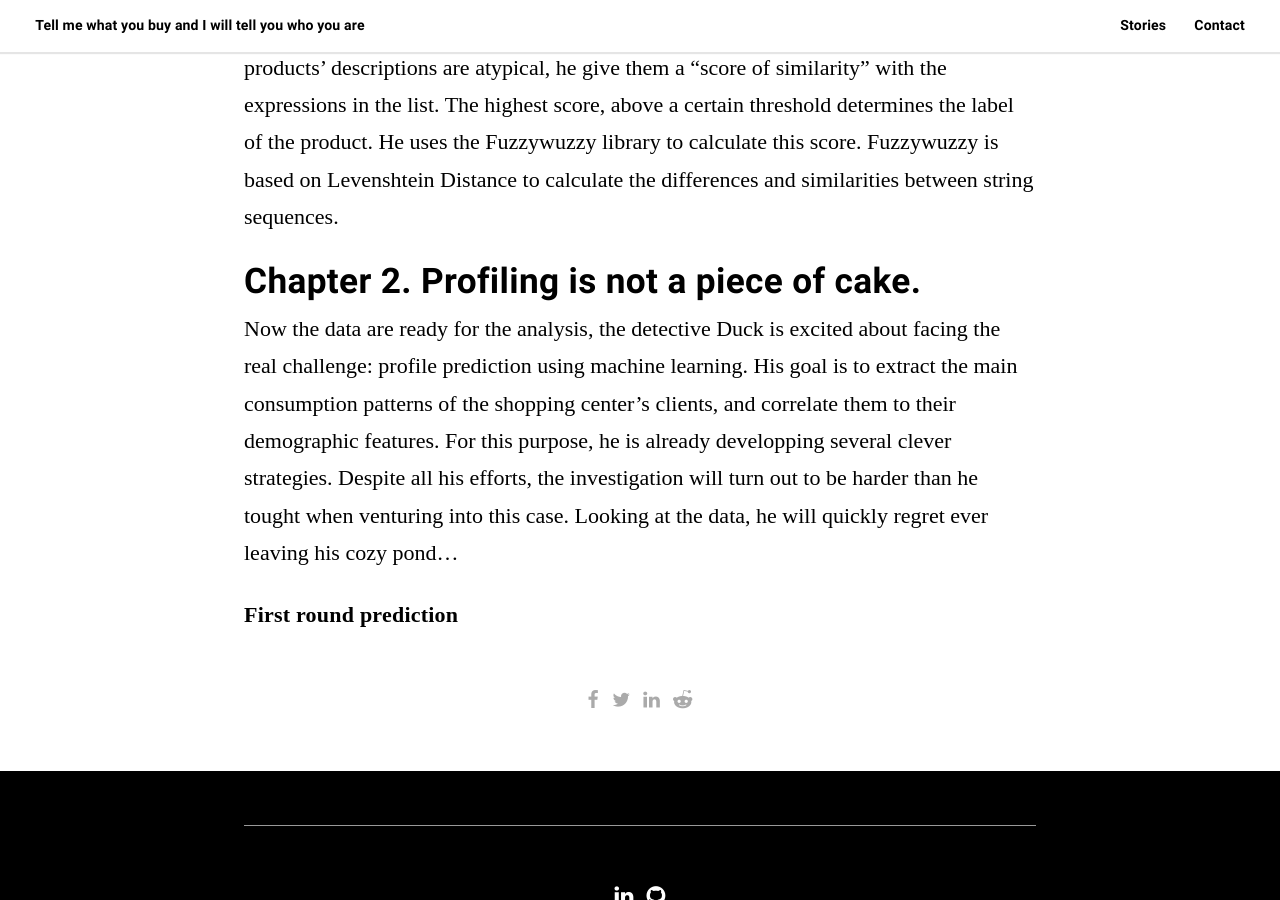
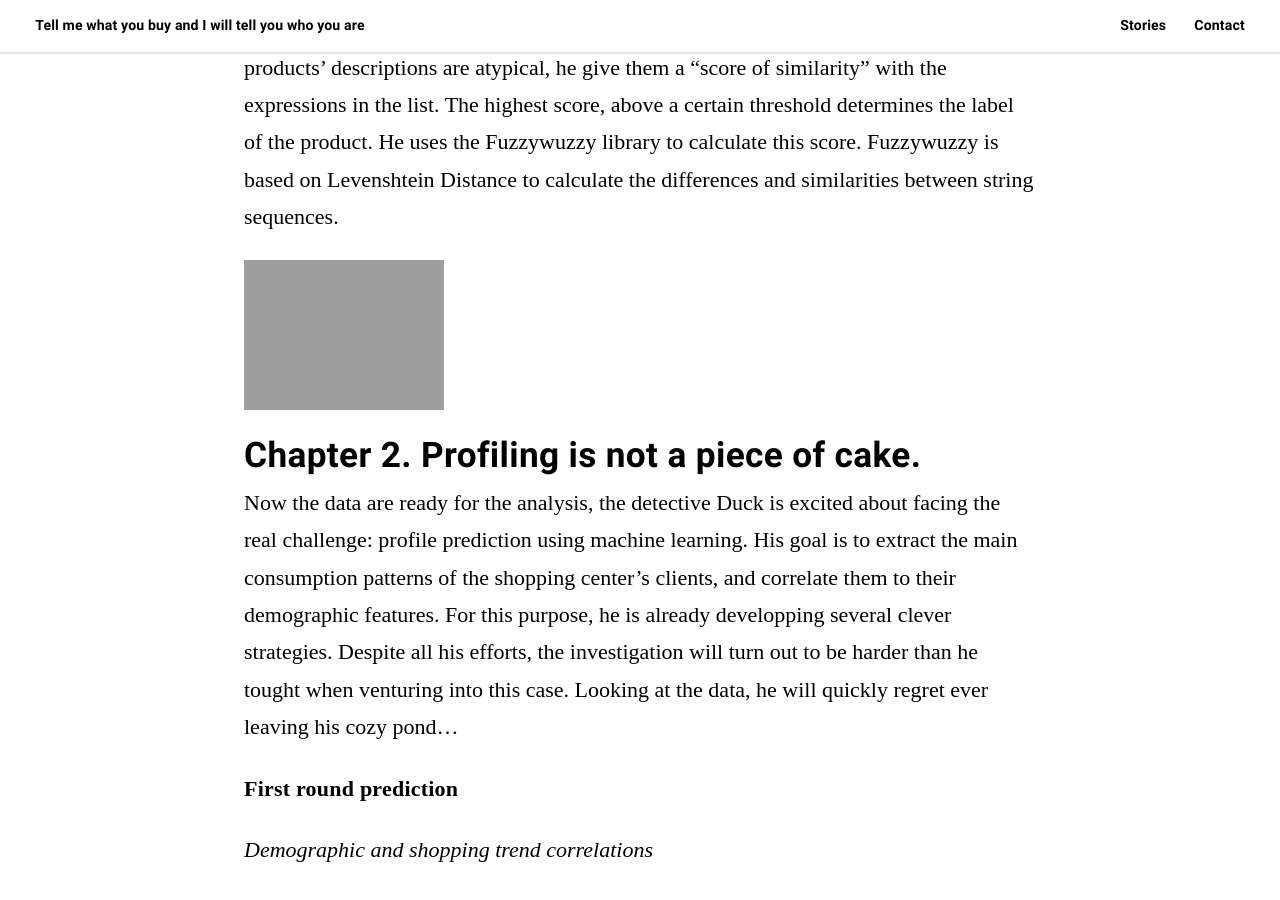
Before and after one commit to marvande/website_ada_bubble582, a Jekyll site: the page built from _posts/2019-12-13-data_story.md, in a window 1280 px wide and 900 px high, scrolled down 4150 px. Built offline with Jekyll 4.4.1, drawn with Linux system fonts in a browser that asks for light colours; some web fonts are replaced; some of the changed text lies outside the part shown.

Commit message:
try image

```diff
--- a/_posts/2019-12-13-data_story.md
+++ b/_posts/2019-12-13-data_story.md
@@ -56,9 +56,27 @@ Now detective Duck is faced with the real challenge. He aims to try and extract
 
    After families selection, the detective Duck still needs to look at what they buy. The 750 selected families had access to a total of 92353 different products in their shopping center. These products are defined by their department (the place at which we find them) and by two different and non standard descriptive words sequences (commodity and sub-commodity). To be able to classify them the detective creates a function comparing both the commodity and the sub-commodity to a list of expressions from the lexical field of the grocery. He associates each expression to a certain grocery category. Since the products' descriptions are atypical, he give them a "score of similarity" with the expressions in the list. The highest score, above a certain threshold determines the label of the product. He uses the Fuzzywuzzy library to calculate this score. Fuzzywuzzy is based on Levenshtein Distance to calculate the differences and similarities between string sequences.
 
+<style>
+    .img-container{
+        text-align: center;
+    }
+</style>
+<body>
+<div class = 'img-container'>
+<img src="{{ "/assets/images/BAD-products_trans_label.png" | absolute_url }}"
+    alt="Markdown Monster icon" width = "200" height = "300" />
+</div>
+</body>
+
+
 
 ## Chapter 2. Profiling is not a piece of cake.
 
    Now the data are ready for the analysis, the detective Duck is excited about facing the real challenge: profile prediction using machine learning. His goal is to extract the main consumption patterns of the shopping center's clients, and correlate them to their demographic features. For this purpose, he is already developping several clever strategies. Despite all his efforts, the investigation will turn out to be harder than he tought when venturing into this case. Looking at the data, he will quickly regret ever leaving his cozy pond...
 
 **First round prediction**
+
+*Demographic and shopping trend correlations*
+
+   After having prepared the data for analysis, Detective Duck seek for major correlation patterns. He produces the following matrix to show the relation strength in between demographic features, spendings and the products quantities for the most common labels. As he expected, all the features linked to the household composition are highly correlated.
+Indeed in the matrix the scores for household size correlated to the marital status and the household size correlated to the number of kids are both 0.91.
```
